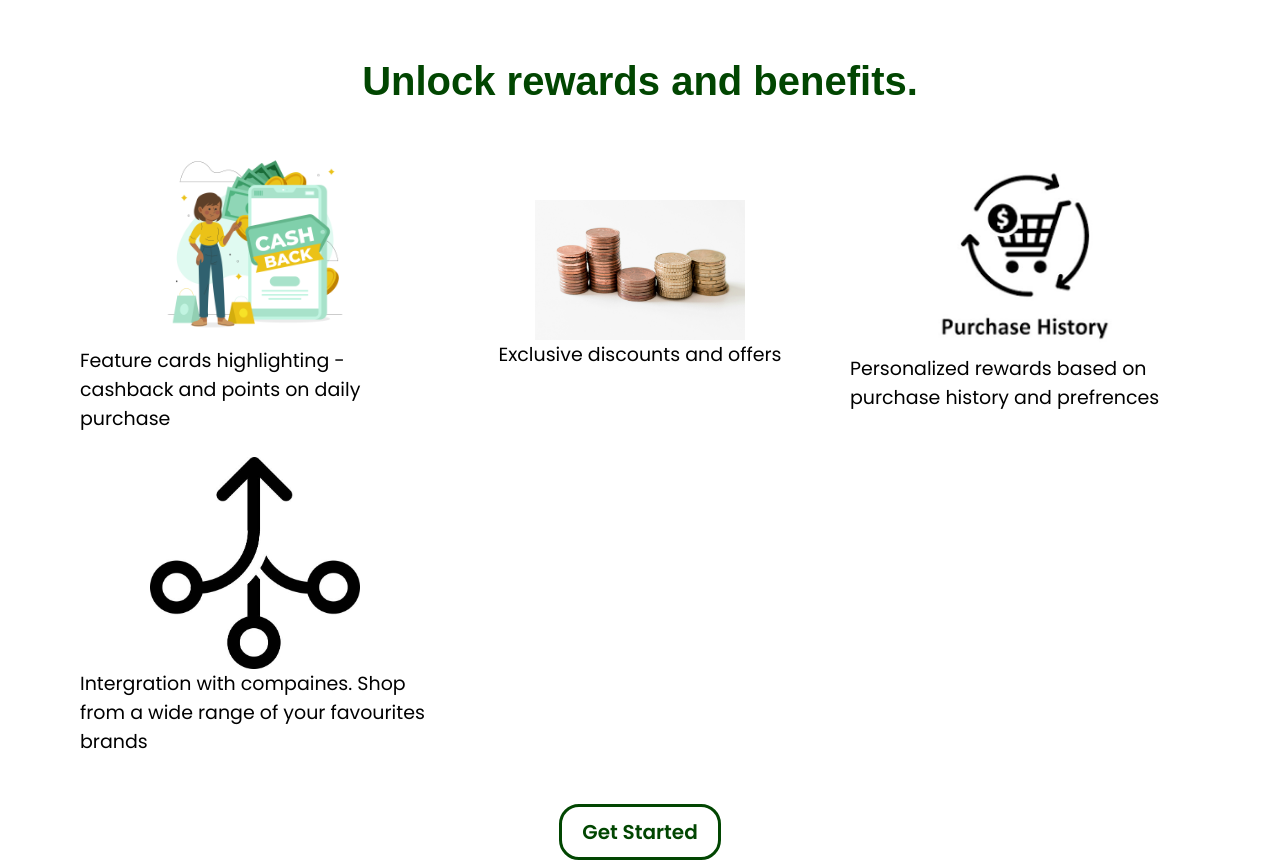
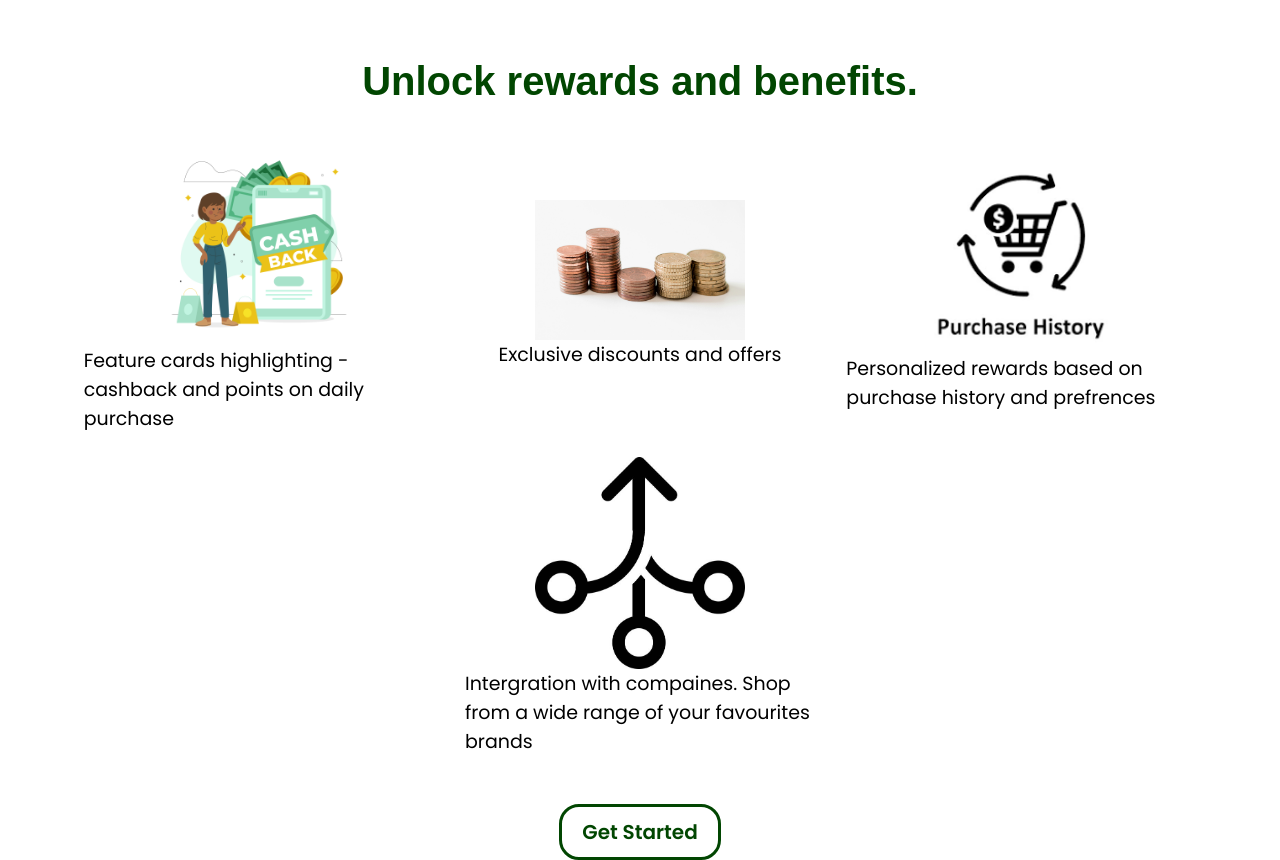
Before and after one commit to Success-akinyemi/GO, a React (Vite) app in the folder client/: page / in a window 1280 px wide. Shown: the part 880-1740 px from the top of the page. Built offline with nearby package versions, Linux system fonts and the light colour scheme; a web font is replaced by a local one.

Commit message:
how we work section

```diff
--- a/client/src/Components/HowWeWork/HowWeWork.css
+++ b/client/src/Components/HowWeWork/HowWeWork.css
@@ -29,7 +29,9 @@
     display: flex;
     flex-direction: column;
     align-items: center;
+    justify-content: center;
     width: 350px;
+    margin: auto;
 }
 
 .howWeWork .body .card img{
```
